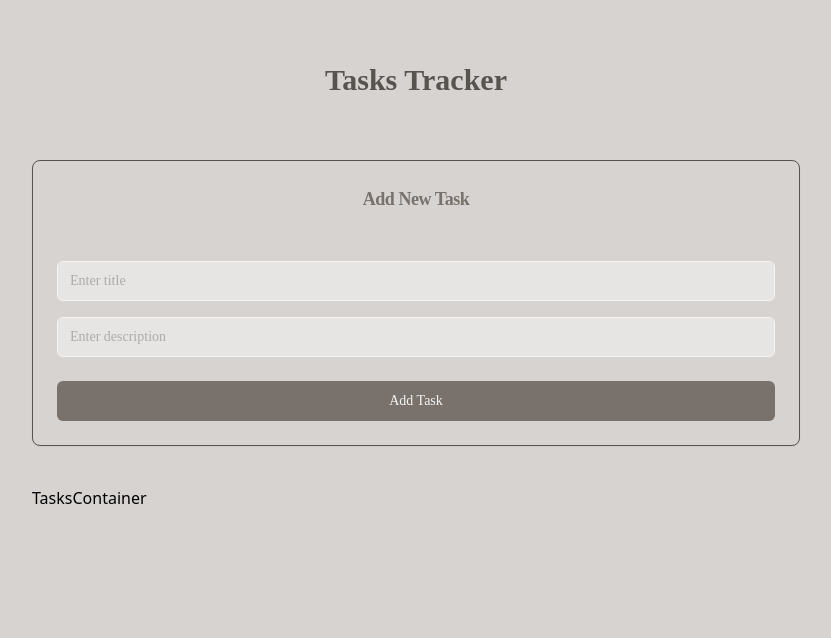
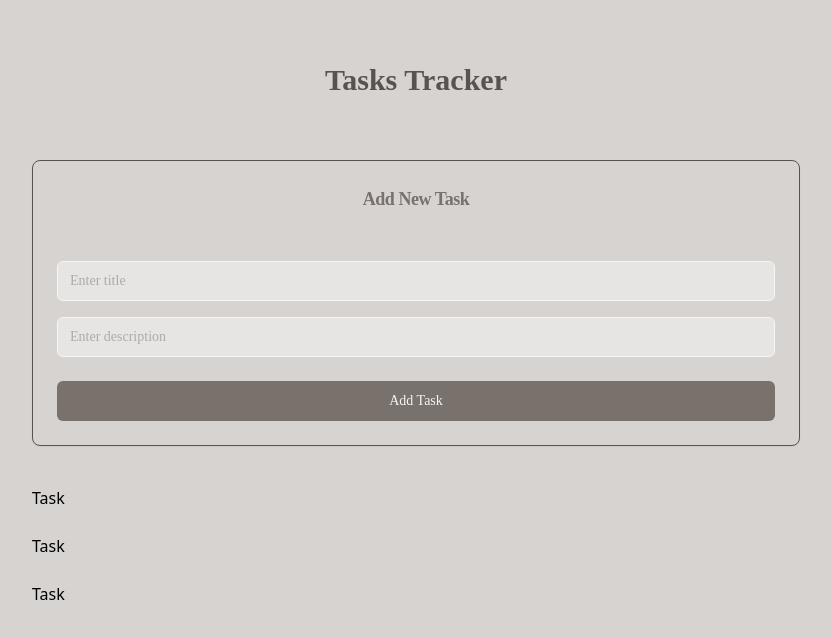
Before and after one commit to anoopraju31/task-tracker, a React (Vite) app: page / in a window 1280 px wide. Shown: the top 638 px of the page, without its empty margins (224-1055 px from the left). Built offline with nearby package versions, Linux system fonts and the light colour scheme; a web font is replaced by a local one.

Commit message:
Tasks Component - initial

```diff
--- /dev/null
+++ b/src/components/Task.tsx
@@ -0,0 +1,5 @@
+const Task = () => {
+	return <div>Task</div>
+}
+
+export default Task
--- a/src/components/TasksContainer.tsx
+++ b/src/components/TasksContainer.tsx
@@ -1,5 +1,13 @@
+import Task from './Task'
+
 const TasksContainer = () => {
-	return <div>TasksContainer</div>
+	return (
+		<section className='grid gap-6 mt-4'>
+			<Task />
+			<Task />
+			<Task />
+		</section>
+	)
 }
 
 export default TasksContainer
```
